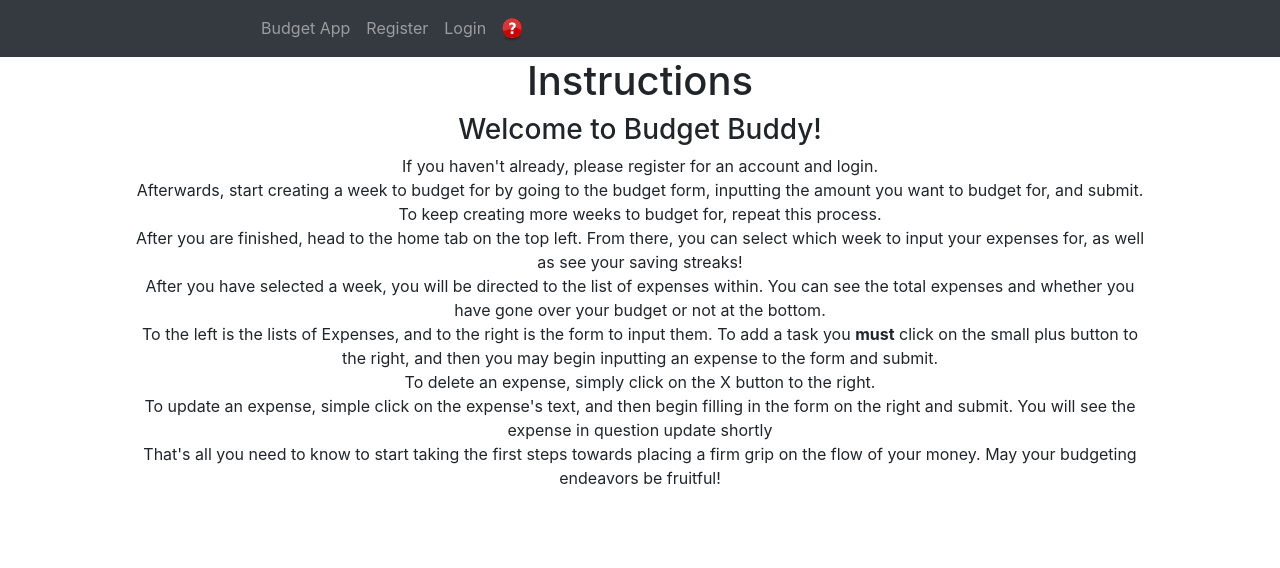
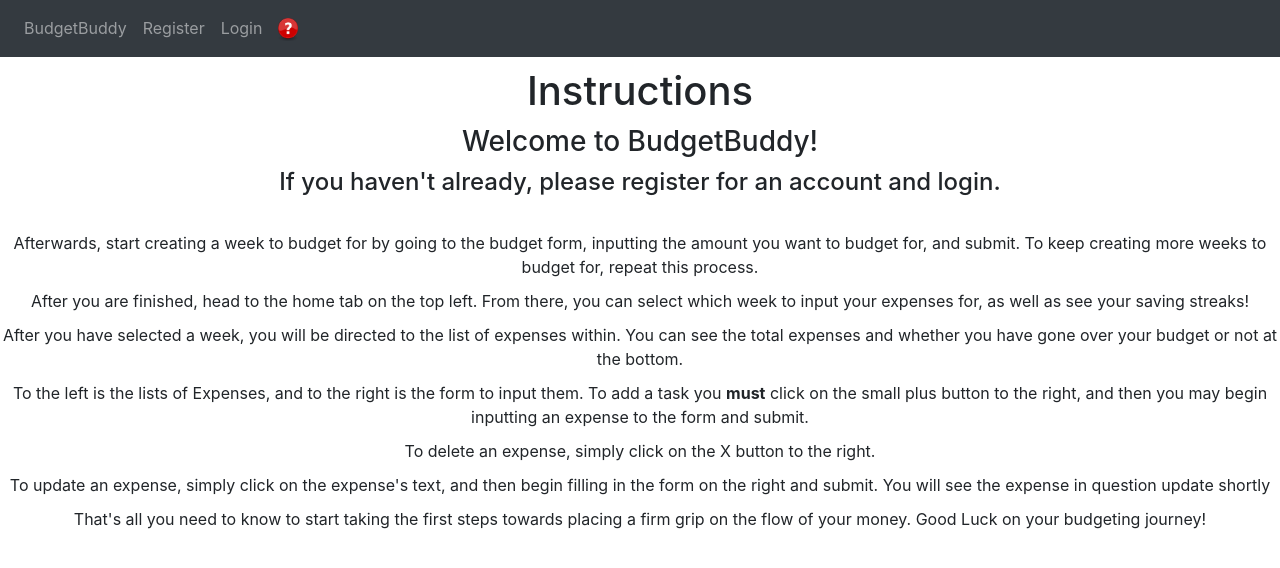
Before and after one commit to Darren52BT/Budget-Buddy, a Flask app: page /help/ in a window 1280 px wide. Shown: the top 568 px of the page. Run offline with Flask 2, Linux system fonts and the light colour scheme; some libraries are stand-ins or nearby versions.

Commit message:
styling of help page

```diff
--- a/website/routes.py
+++ b/website/routes.py
@@ -83,7 +83,7 @@ def budget_form_page():
         new_week.budget = Budget(weekOwner_Id=new_week.id, budget = form.budget.data, budgetLeft = form.budget.data)
         db.session.add(new_week)
         db.session.commit()
-        flash(f'You have successfully created a week {new_week.id} with a budget of{new_week.budget.budget}', category="success")
+        flash(f'You have successfully created a week {new_week.id} with a budget of {new_week.budget.budget}', category="success")
         return redirect(url_for('home_page'))
 
     if form.errors != {}: # if validation wasn't successful, present errors
--- a/website/templates/base.html
+++ b/website/templates/base.html
@@ -39,7 +39,7 @@
                 <a class="nav-item nav-link" id="budget" href="{{url_for('budget_form_page')}}">Budget Week Form</a>
                 <a class="nav-item nav-link" id="logout" href="{{url_for('logout_page')}}">Log Out</a>
                 {% else %}
-                <a class="nav-item nav-link" id="landing" href="{{url_for('landing_page')}}">Budget App</a>
+                <a class="nav-item nav-link" id="landing" href="{{url_for('landing_page')}}">BudgetBuddy</a>
                 <a class="nav-item nav-link" id="register" href="{{url_for('register_page')}}">Register</a>
                 <a class="nav-item nav-link" id="login" href="{{url_for('login_page')}}">Login</a>
                 {% endif %}
--- a/website/templates/help.html
+++ b/website/templates/help.html
@@ -5,31 +5,40 @@ Help Instructions
 
 {% block content %}
     <body>
-        <div class="text-center">
+        <div class="help text-center">
         <h1>Instructions</h1>
-        <h3>Welcome to Budget Buddy!</h3>
-        <p>If you haven't already, please register for an account and login.
+        <h3>Welcome to BudgetBuddy!</h3>
+        <h4>If you haven't already, please register for an account and login.</h4>
+        <p>
             <br>
             Afterwards, start creating a week to budget for by going to the budget form, inputting the amount you want to budget for, and submit.
             To keep creating more weeks to budget for, repeat this process.
-            <br>
+            <span></span>
             After you are finished, head to the home tab on the top left. From there, you can select which week to input your expenses for, as well as see your saving streaks!
-            <br>
+            <span></span>
             After you have selected a week, you will be directed to the list of expenses within. You can see the total expenses and whether you have gone over your budget or not at the bottom.
-            <br>
+            <span></span>
             To the left is the lists of Expenses, and to the right is the form to input them. To add a task you <b>must</b> click on the small plus button to the right, and then you may begin inputting an expense to the form and submit.
-            <br>
+            <span></span>
             To delete an expense, simply click on the X button to the right.
-            <br>
-            To update an expense, simple click on the expense's text, and then begin filling in the form on the right and submit. You will see the expense in question update shortly
-            <br>
-            That's all you need to know to start taking the first steps towards placing a firm grip on the flow of your money. May your budgeting endeavors be fruitful!
+            <span></span>
+            To update an expense, simply click on the expense's text, and then begin filling in the form on the right and submit. You will see the expense in question update shortly
+            <span></span>
+            That's all you need to know to start taking the first steps towards placing a firm grip on the flow of your money. Good Luck on your budgeting journey!
         </p>
     </div>
     <style>
-        div{
+        *.helpdiv{
             width: 80%;
             margin-left: 10%;
+            padding: 30px 0;
+        }
+        *:not(header) h1, *:not(header) h2, *:not(header) h3, *:not(header)  h4{
+            margin: 10px 0;
+        }
+        *:not(header)  span{
+            display: block;
+            margin: 10px 0;
         }
     </style>
     </body>
--- a/website/templates/landing.html
+++ b/website/templates/landing.html
@@ -10,9 +10,9 @@
     <br />
     <div class="landing text-center">
         <h1>
-            Budget App
+            BudgetBuddy
         </h1>
-        <p>Welcome to our Budgeting App! It is in your best interests for you to start taking control of your money, instead
+        <p>Welcome to BudgetBuddy! It is in your best interests for you to start taking control of your money, instead
             of the other way around. Interested? Register Today!</p>
         <img src="https://cdn-icons-png.flaticon.com/512/2719/2719649.png" alt="">
         <ul>
```
Also changed, not shown: instance/market.db.
